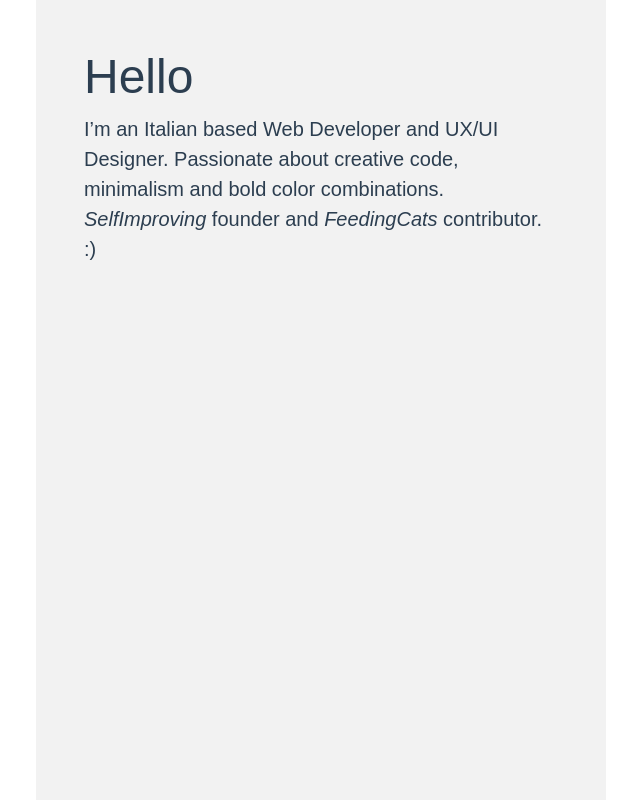
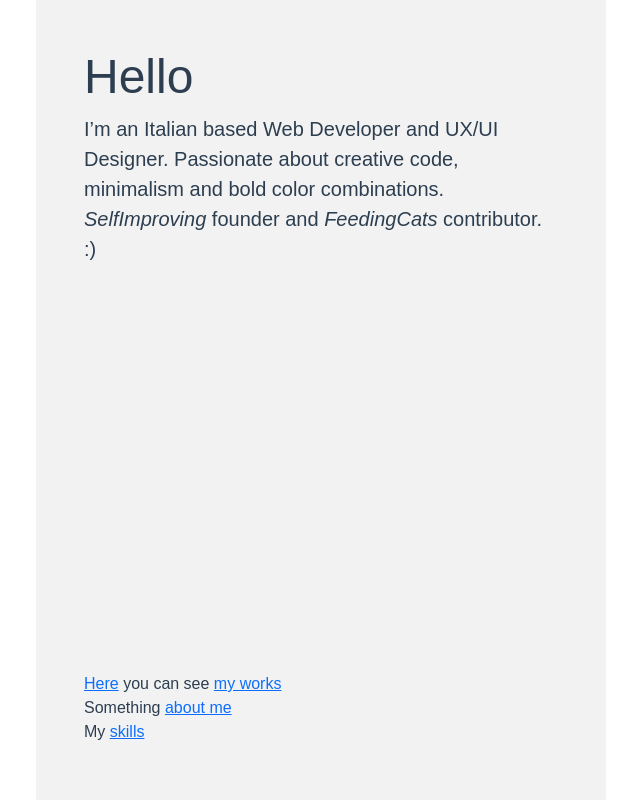
Before and after one commit to Antonius131/personal-website, a Vue app: page / in a window 1280 px wide. Shown: the whole page, without its empty margins (34-674 px from the left). Built offline with nearby package versions, Linux system fonts and the light colour scheme.

Commit message:
put NavbarComponent in MainComponent

```diff
--- a/src/components/MainComponent.vue
+++ b/src/components/MainComponent.vue
@@ -1,13 +1,20 @@
 <template>
-   <div id="hero-container" class="col-12 col-md-6 py-5 px-5">
-      <h1>Hello</h1>
-      <p>I’m an Italian based Web Developer and UX/UI Designer. Passionate about creative code, minimalism and bold color combinations. <i>SelfImproving</i> founder and <i>FeedingCats</i> contributor. :)</p>
+   <div id="hero-container" class="col-12 col-md-6 py-5 px-5 d-flex flex-column justify-content-between">
+      <div>
+         <h1>Hello</h1>
+         <p>I’m an Italian based Web Developer and UX/UI Designer. Passionate about creative code, minimalism and bold color combinations. <i>SelfImproving</i> founder and <i>FeedingCats</i> contributor. :)</p>
+      </div>
+      <NavbarComponent />
    </div>
 </template>
 
 <script>
+   import NavbarComponent from './NavbarComponent.vue';
+
    export default {
-
+      components: {
+      NavbarComponent
+      }
    }
 </script>
 
```
